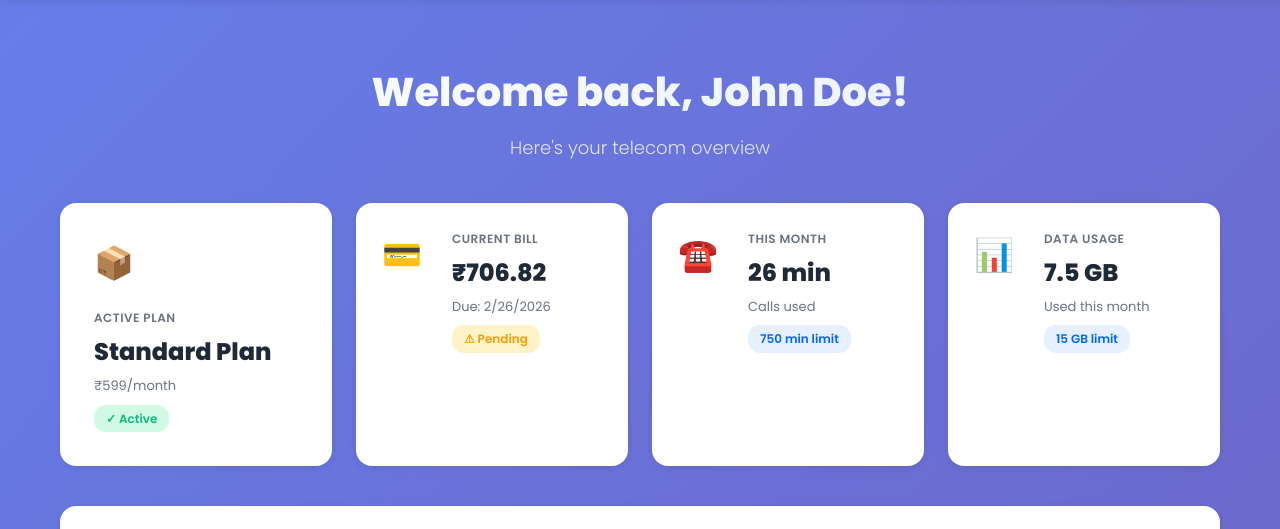
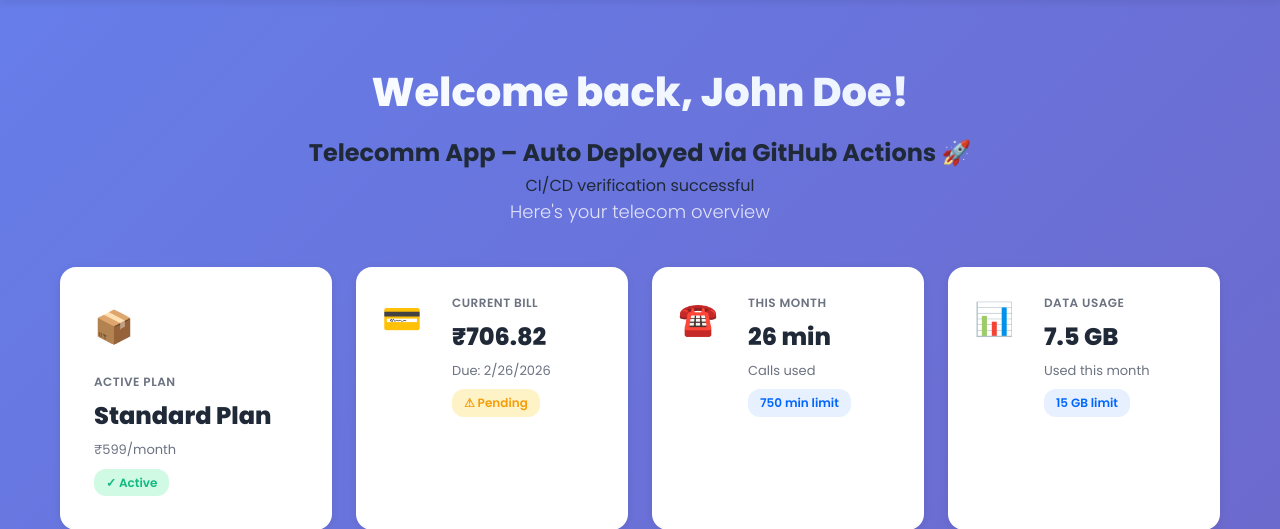
Before and after one commit to patilyogesh22/Telecomm-IaC-Provisioning123, a Flask app: page / in a window 1280 px wide. Shown: the part 83-612 px from the top of the page. Run offline with Flask 3, Linux system fonts and the light colour scheme.

Commit message:
Verify CI/CD auto deploy - HTML update

```diff
--- a/docker/app/templates/index.html
+++ b/docker/app/templates/index.html
@@ -38,6 +38,8 @@
             <section id="dashboard" class="section">
                 <div class="section-header">
                     <h1 class="page-title">Welcome back, {{ user.name }}!</h1>
+                    <h1>Telecomm App – Auto Deployed via GitHub Actions 🚀</h1>
+                    <p>CI/CD verification successful</p>
                     <p class="page-subtitle">Here's your telecom overview</p>
                 </div>
 
```
